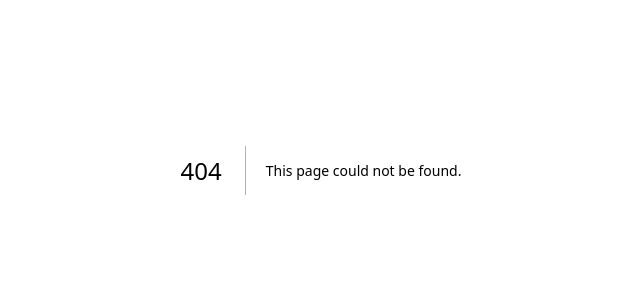
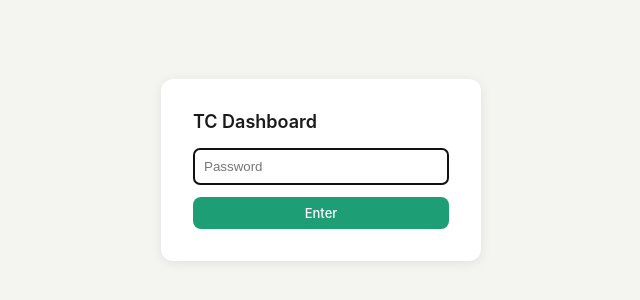
Before and after one commit to chaneydietz/tc-dashboard, a Next.js app: page /login in a window 1280 px wide. Before the commit this address had no page. Shown: the part 230-530 px from the top of the page, without its empty margins (319-959 px from the left). Built offline with nearby package versions, Linux system fonts and the light colour scheme.

Commit message:
Create login.js

```diff
--- /dev/null
+++ b/pages/login.js
@@ -0,0 +1,41 @@
+import { useState } from 'react'
+import { useRouter } from 'next/router'
+
+export default function Login() {
+  const [password, setPassword] = useState('')
+  const [error, setError] = useState('')
+  const router = useRouter()
+
+  async function submit(e) {
+    e.preventDefault()
+    setError('')
+    const res = await fetch('/api/check-password', {
+      method: 'POST',
+      headers: { 'Content-Type': 'application/json' },
+      body: JSON.stringify({ password })
+    })
+    if (res.ok) {
+      router.push('/')
+    } else {
+      setError('Incorrect password.')
+    }
+  }
+
+  return (
+    <div style={{ display: 'flex', alignItems: 'center', justifyContent: 'center', height: '100vh', background: '#f4f4f0' }}>
+      <form onSubmit={submit} style={{ background: '#fff', padding: 32, borderRadius: 12, boxShadow: '0 2px 12px rgba(0,0,0,0.08)', width: 320 }}>
+        <div style={{ fontWeight: 600, fontSize: 18, marginBottom: 16 }}>TC Dashboard</div>
+        <input
+          type="password"
+          placeholder="Password"
+          value={password}
+          onChange={e => setPassword(e.target.value)}
+          autoFocus
+          style={{ width: '100%', padding: 10, borderRadius: 6, border: '1px solid #ddd', marginBottom: 12 }}
+        />
+        {error && <div style={{ color: '#A32D2D', fontSize: 13, marginBottom: 12 }}>{error}</div>}
+        <button type="submit" className="btn-primary" style={{ width: '100%' }}>Enter</button>
+      </form>
+    </div>
+  )
+}
```
